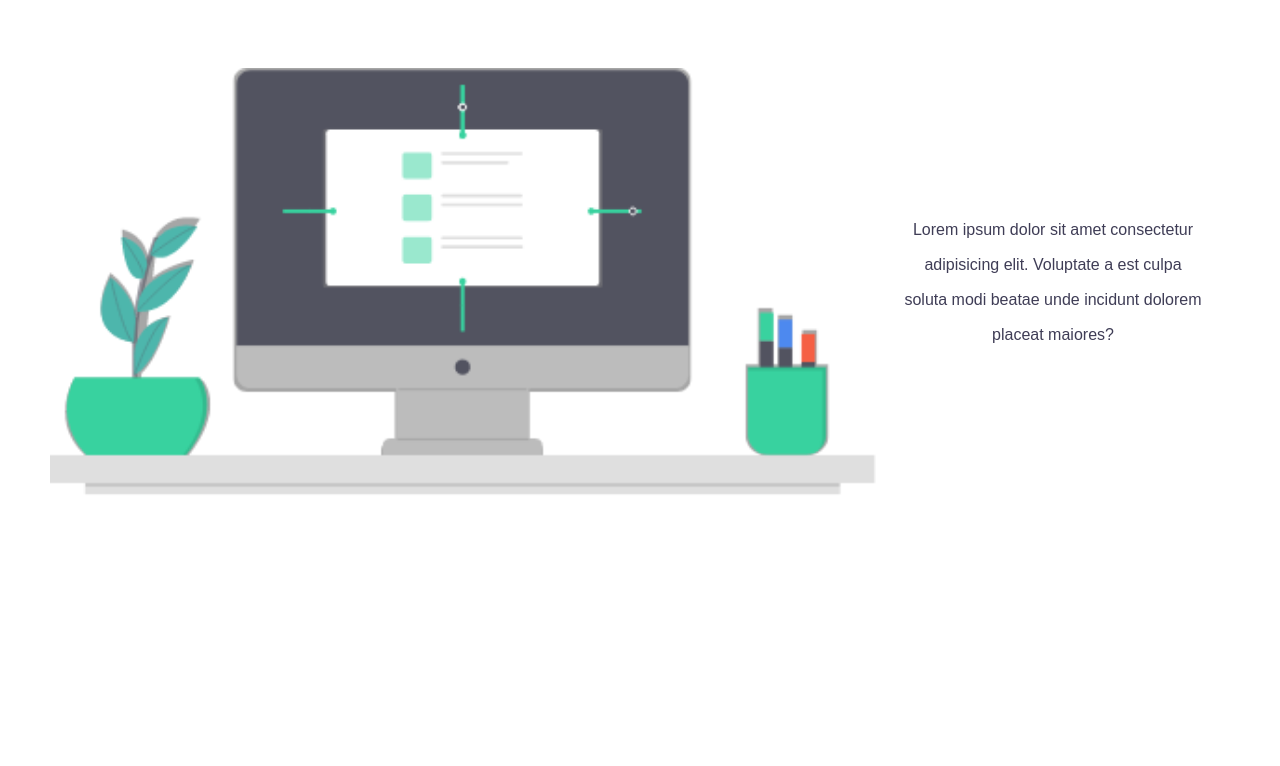
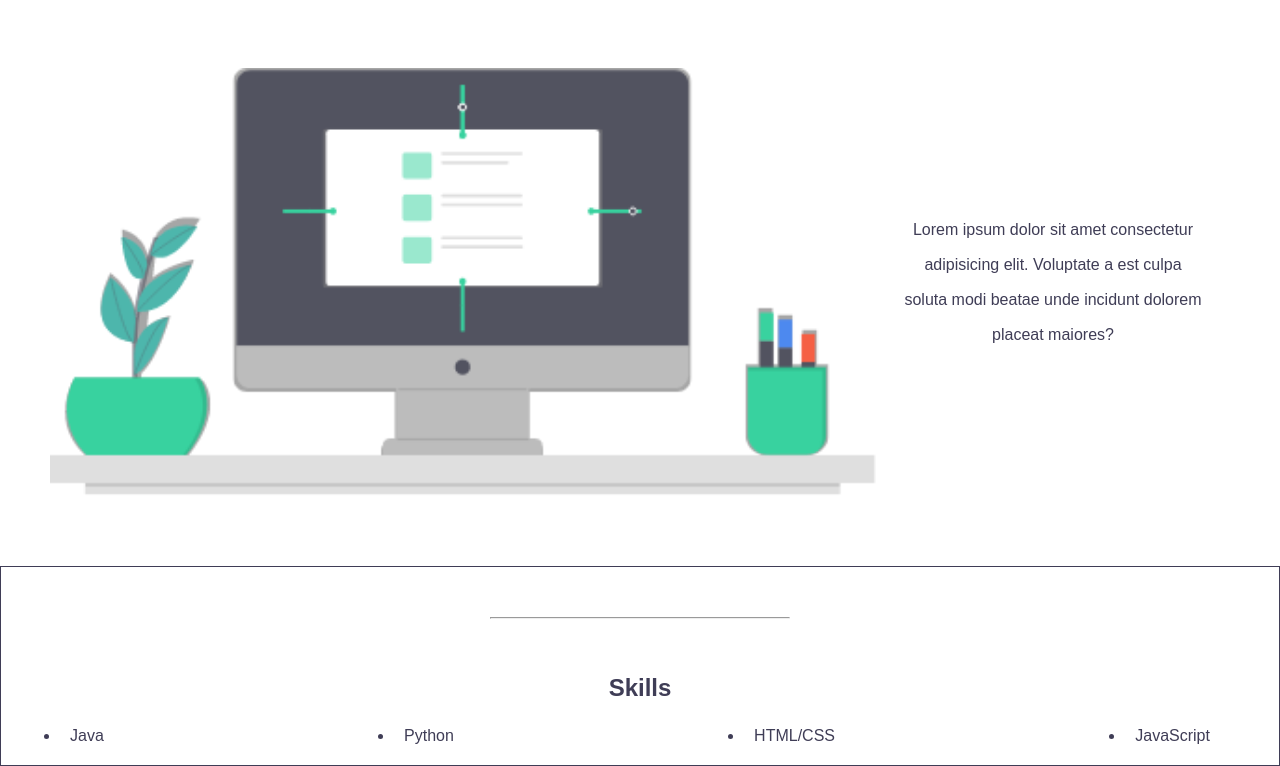
Before and after one commit to BuiTriThuc150602/BuiTriThuc150602.github.io-myPortfolio, a plain HTML site: page index.html in a window 1280 px wide. Shown: the part 1871-2637 px from the top of the page. Before the commit the page ends 2437 px from the top, so only its background shows below. Drawn offline with Linux system fonts and the light colour scheme.

Commit message:
add skills

```diff
--- a/CSS/style.css
+++ b/CSS/style.css
@@ -211,6 +211,7 @@ header {
 }
 .banner_socials a{
   transition: var(--smooth);
+  color: var(--gray);
 }
 .banner_socials a:hover{
   transition: var(--smooth);
@@ -274,3 +275,37 @@ header {
     width: 70%;
   }
 }
+hr{
+  max-width: 300px;
+  margin: 50px auto;
+  size: 30px;
+}
+#skills{
+  color: var(--gray) ;
+  display: flex;
+  justify-content: space-around;
+  align-items: baseline;
+  border: .5px solid #3f3d56;
+}
+#skills h2{
+  text-align: center;
+  font-weight: 600;
+  padding: 5px;
+}
+.skill_list{
+  display: flex;
+  justify-content: space-between;
+  align-items: baseline;
+  margin: 10px ;
+}
+.skill_item{
+  padding: 10px;
+  font-weight: 300;
+  transition: var(--smooth);
+}
+
+.skill_item:hover{
+  color: var(--green-l);
+  transform: translateY(-20%);
+  transition: var(--smooth);
+}
--- a/index.html
+++ b/index.html
@@ -92,5 +92,17 @@
         </div>
       </div>
     </secsion>
+    <secsion id="skills">
+      <div class="container">
+        <hr>
+        <h2>Skills</h2>
+        <ul class="skill_list">
+          <li class="skill_item">Java</li>
+          <li class="skill_item">Python</li>
+          <li class="skill_item">HTML/CSS</li>
+          <li class="skill_item">JavaScript</li>
+        </ul>
+      </div>
+    </secsion>
   </body>
 </html>
```
